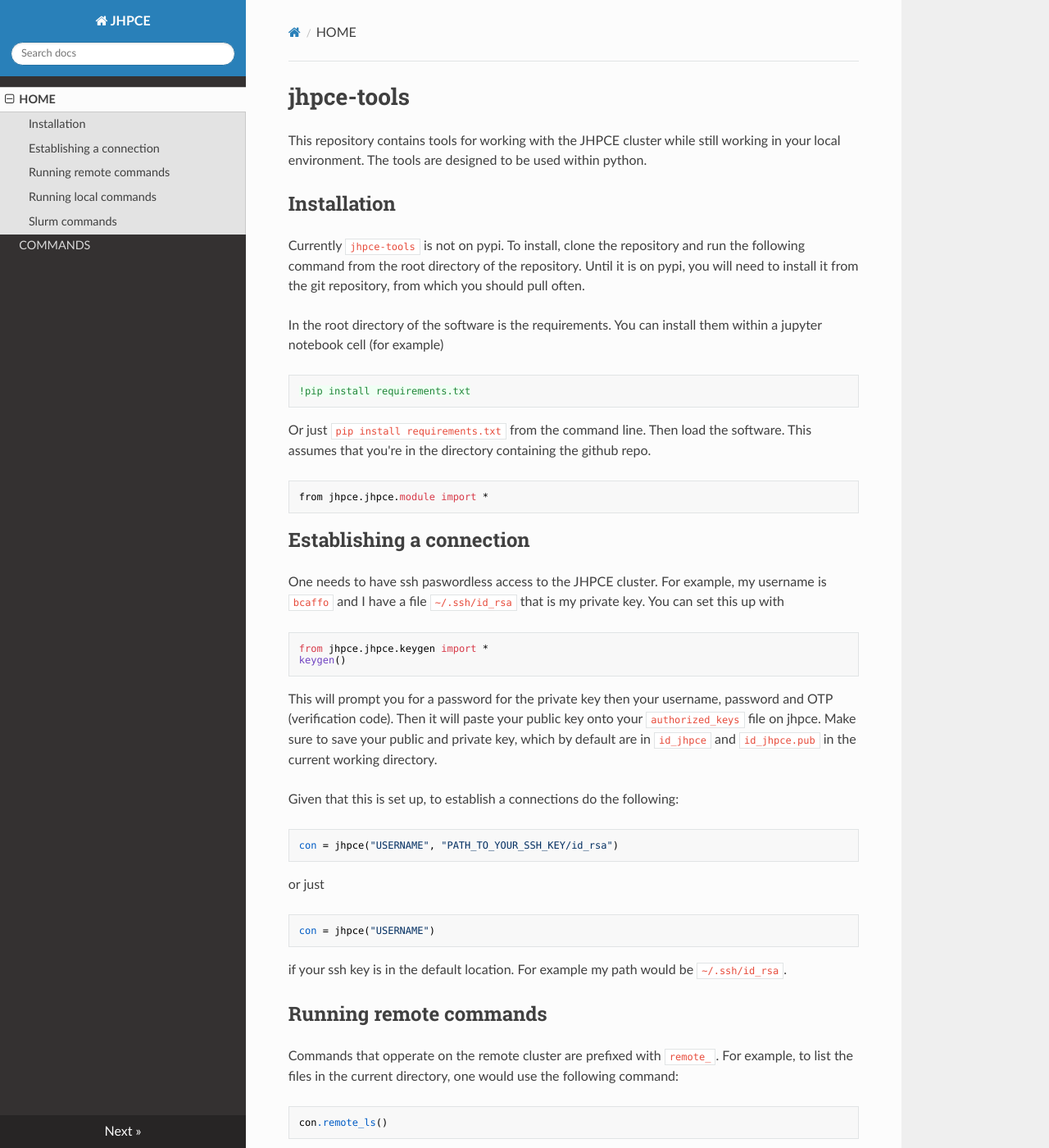
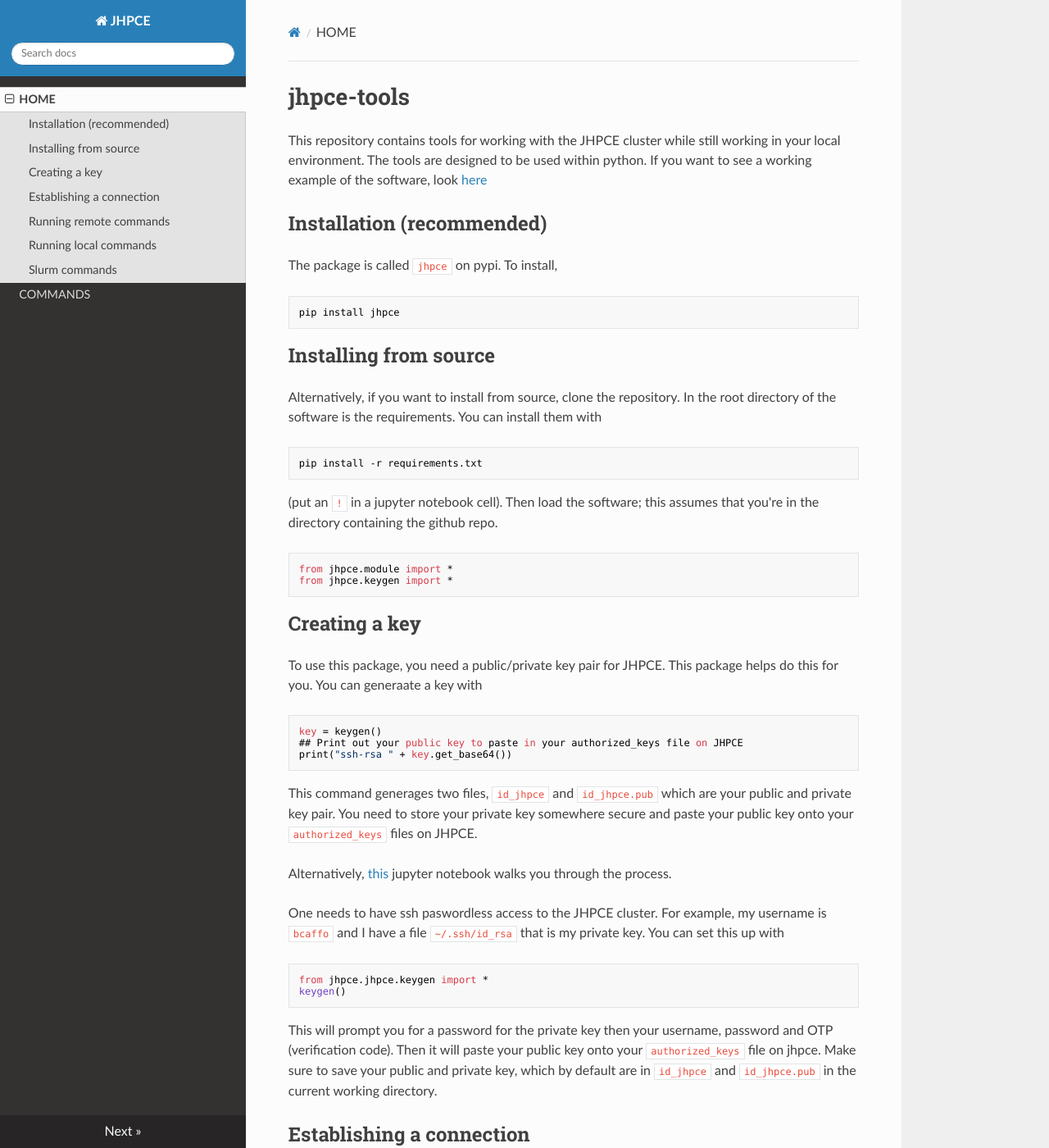
Before and after one commit to jhpce-jhu/jhpce-python, an MkDocs documentation site: the page built from docs/index.md, in a window 1280 px wide and 1400 px high. Shown: the whole window at 82% size. Built offline with MkDocs 1.6.1, drawn with Linux system fonts in a browser that asks for light colours; nearby versions of some CDN libraries; some of the changed text lies outside the part shown.

Commit message:
editted the documentation

````diff
--- a/docs/index.md
+++ b/docs/index.md
@@ -1,23 +1,41 @@
 # jhpce-tools
 
 This repository contains tools for working with the JHPCE cluster while still working in your local environment. The tools are designed to be used within python.
+If you want to see a working example of the software, look [here](https://colab.research.google.com/drive/1SUyhRhfvLps1Zkv-iAkyJVXNIRtcDbYf?usp=sharing)
 
-## Installation
+## Installation (recommended)
 
-Currently `jhpce-tools` is not on pypi. To install, clone the repository and run the following command from the root directory of the repository. Until it is on pypi, you will need to install it from the git repository, from which you should pull often.
+The package is called `jhpce` on pypi. To install,
+```
+pip install jhpce
+```
 
-In the root directory of the software is the requirements. You
-can install them within a jupyter notebook cell (for example)
+## Installing from source
+Alternatively, if you want to install from source, clone the repository.  In the root directory of the software is the requirements. You
+can install them with
 ```
-!pip install requirements.txt
+pip install -r requirements.txt
 ```
-Or just `pip install requirements.txt` from the command line. Then load the software. This assumes that you're in the directory containing the github repo.
+(put an `!` in a jupyter notebook cell). Then load the software; this assumes that you're in the directory containing the github repo.
 
 ```
-from jhpce.jhpce.module import *
+from jhpce.module import *
+from jhpce.keygen import *
 ```
 
-## Establishing a connection
+## Creating a key
+To use this package, you need a public/private key pair for JHPCE. This package helps do this for you. You can generaate a key with
+
+```
+key = keygen()
+## Print out your public key to paste in your authorized_keys file on JHPCE
+print("ssh-rsa " + key.get_base64())
+```
+This command generages two files, `id_jhpce` and `id_jhpce.pub` which are your public and private key pair. You need
+to store your private key somewhere secure and paste your public key onto your `authorized_keys` files on JHPCE.
+
+Alternatively, [this](https://colab.research.google.com/drive/1I8VjmDDO86Qj0jJYMmDlZWrAoZwVLrpj?usp=sharing) jupyter notebook walks you through the process.
+
 One needs to have ssh paswordless access to the JHPCE cluster. For example, my username is `bcaffo` and I have a file `~/.ssh/id_rsa` that is my private key. You can set this up with
 
 ```
@@ -29,10 +47,19 @@ This will prompt you for a password for the private key then your username, pass
 `id_jhpce` and `id_jhpce.pub` in the current working directory.
 
 
-Given that this is set up, to establish a connections do the following:
+## Establishing a connection
+
+Given that this is set up, to establish a connections do the following. First,
+load your key into python with the command
 
 ```
-con = jhpce("USERNAME", "PATH_TO_YOUR_SSH_KEY/id_rsa")
+key = loadkey("FILENAME OR FULLPATHTOFILE")
+```
+
+This will load the private key. You can then establish a connection with:
+
+```
+con = jhpce("USERNAME", key)
 ```
 or just
 ```
````
Also changed, not shown: site/commands/index.html, site/css/theme_extra.css, site/index.html, site/js/theme.js, site/search/search_index.json, site/sitemap.xml, 1 other file.
